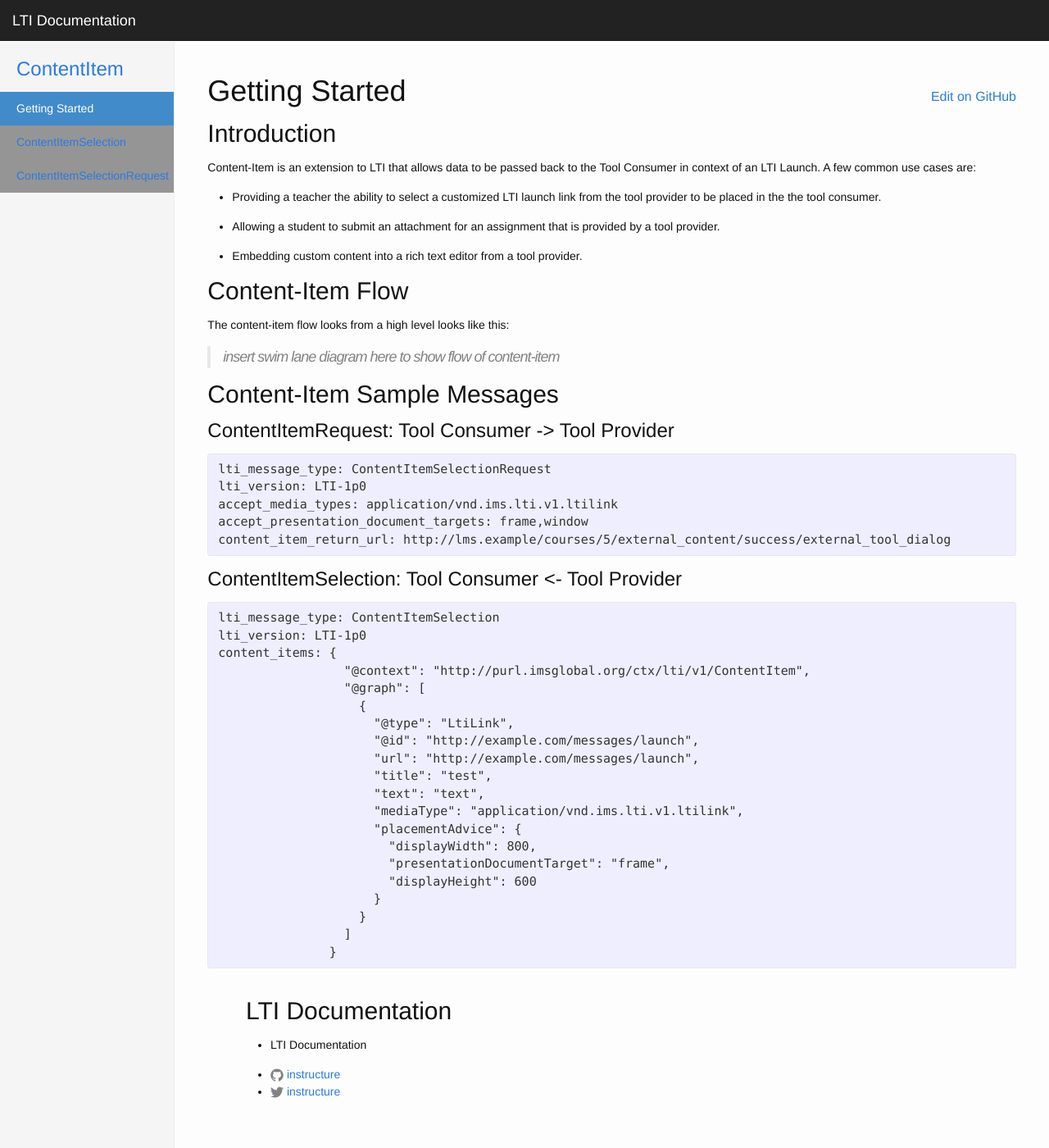
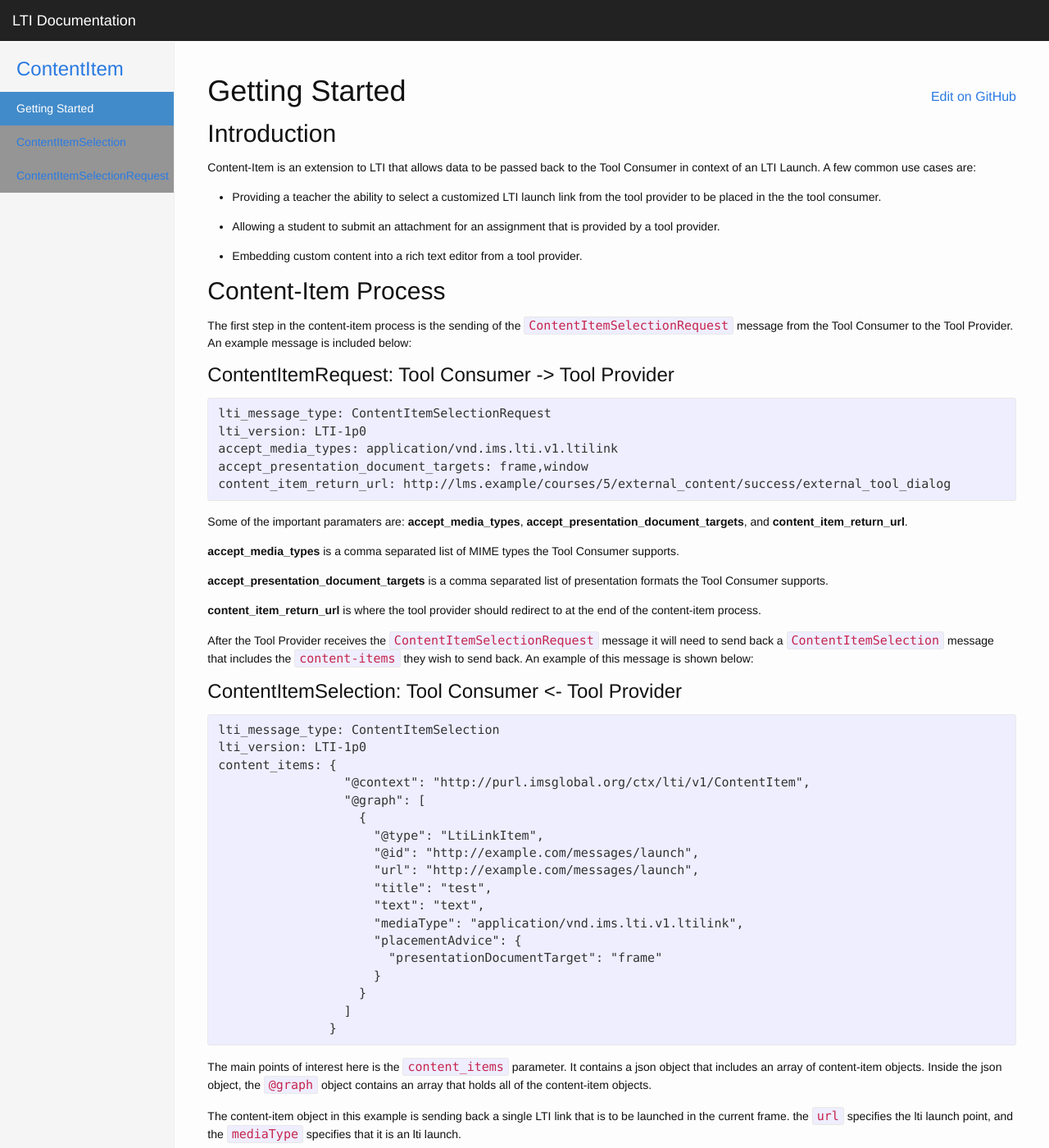
Before and after one commit to instructure/lti_docs, a Jekyll site: the page built from _posts/2015-06-10-content-item-getting-started.markdown, in a window 1280 px wide and 1400 px high. Shown: the whole window at 82% size. Built offline with Jekyll 4.4.1, drawn with Linux system fonts in a browser that asks for light colours; nearby versions of some CDN libraries; library files that are not in the unit come from our copies.

Commit message:
update the content-item getting started page

```diff
--- a/_posts/2015-06-10-content-item-getting-started.markdown
+++ b/_posts/2015-06-10-content-item-getting-started.markdown
@@ -19,13 +19,10 @@ to be placed in the the tool consumer.
 * Embedding custom content into a rich text editor from a tool provider.
 
 
-##Content-Item Flow
+##Content-Item Process
 
-The content-item flow looks from a high level looks like this:
-
-> insert swim lane diagram here to show flow of content-item
-
-##Content-Item Sample Messages
+The first step in the content-item process is the sending of the `ContentItemSelectionRequest` message from the Tool
+Consumer to the Tool Provider.  An example message is included below:
 
 ###ContentItemRequest: Tool Consumer -> Tool Provider
 
@@ -37,6 +34,20 @@ accept_presentation_document_targets: frame,window
 content_item_return_url: http://lms.example/courses/5/external_content/success/external_tool_dialog
 {% endhighlight %}
 
+Some of the important paramaters are: **accept_media_types**, **accept_presentation_document_targets**, and
+**content_item_return_url**.
+
+**accept_media_types** is a comma separated list of MIME types the Tool Consumer supports.
+
+**accept_presentation_document_targets** is a comma separated list of presentation formats the Tool Consumer supports.
+
+**content_item_return_url** is where the tool provider should redirect to at the end of the content-item process.
+
+
+After the Tool Provider receives the `ContentItemSelectionRequest` message it will need to send back a
+`ContentItemSelection` message that includes the `content-items` they wish to send back. An example of this message is
+shown below:
+
 ###ContentItemSelection: Tool Consumer <- Tool Provider
 
 {% highlight text %}
@@ -46,18 +57,23 @@ content_items: {
                  "@context": "http://purl.imsglobal.org/ctx/lti/v1/ContentItem",
                  "@graph": [
                    {
-                     "@type": "LtiLink",
+                     "@type": "LtiLinkItem",
                      "@id": "http://example.com/messages/launch",
                      "url": "http://example.com/messages/launch",
                      "title": "test",
                      "text": "text",
                      "mediaType": "application/vnd.ims.lti.v1.ltilink",
                      "placementAdvice": {
-                       "displayWidth": 800,
-                       "presentationDocumentTarget": "frame",
-                       "displayHeight": 600
+                       "presentationDocumentTarget": "frame"
                      }
                    }
                  ]
                }
 {% endhighlight %}
+
+The main points of interest here is the `content_items` parameter. It contains a json object that includes an array of
+content-item objects.  Inside the json object, the `@graph` object contains an array that holds all of the content-item
+objects.
+
+The content-item object in this example is sending back a single LTI link that is to be launched in the current frame.
+the `url` specifies the lti launch point, and the `mediaType` specifies that it is an lti launch.
```
